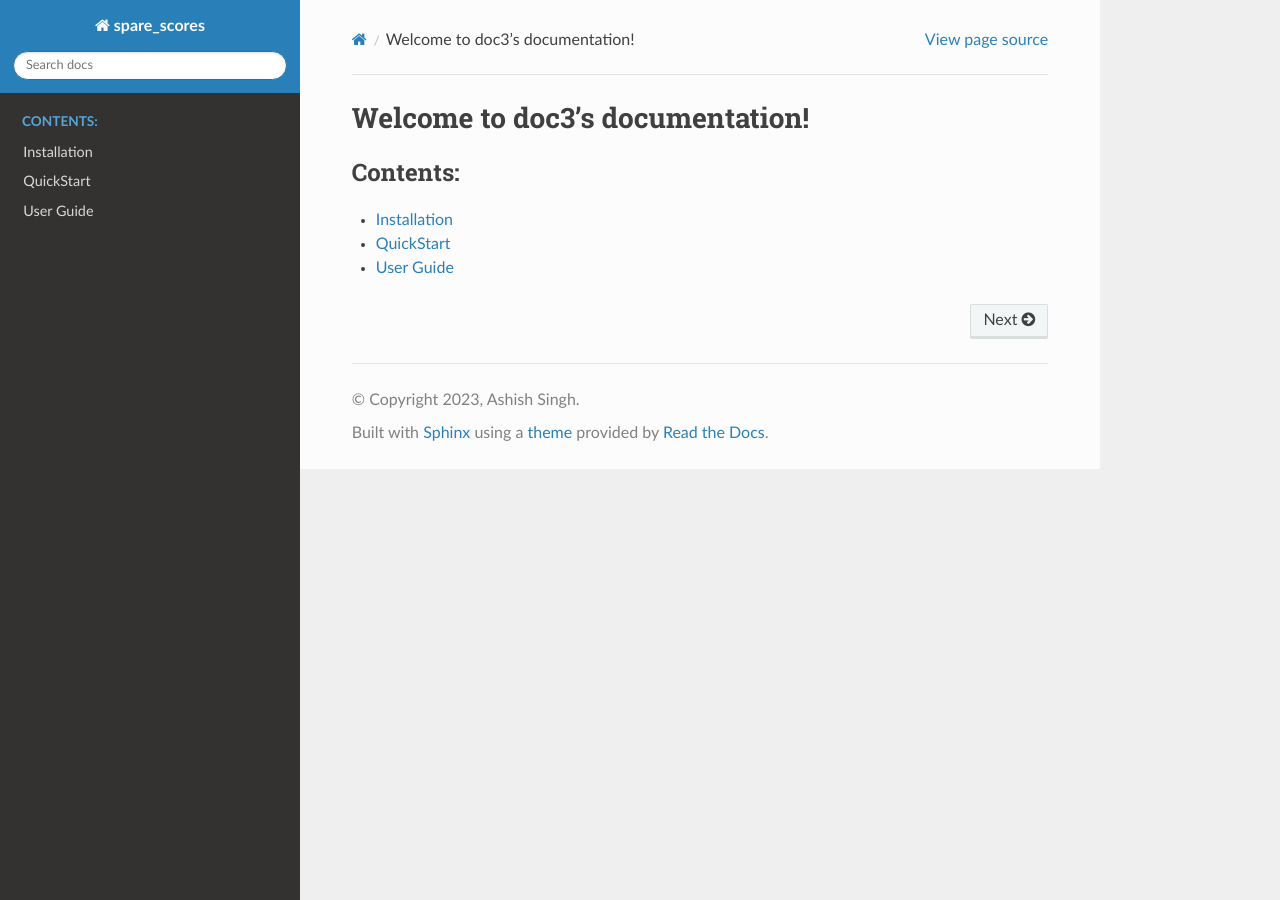
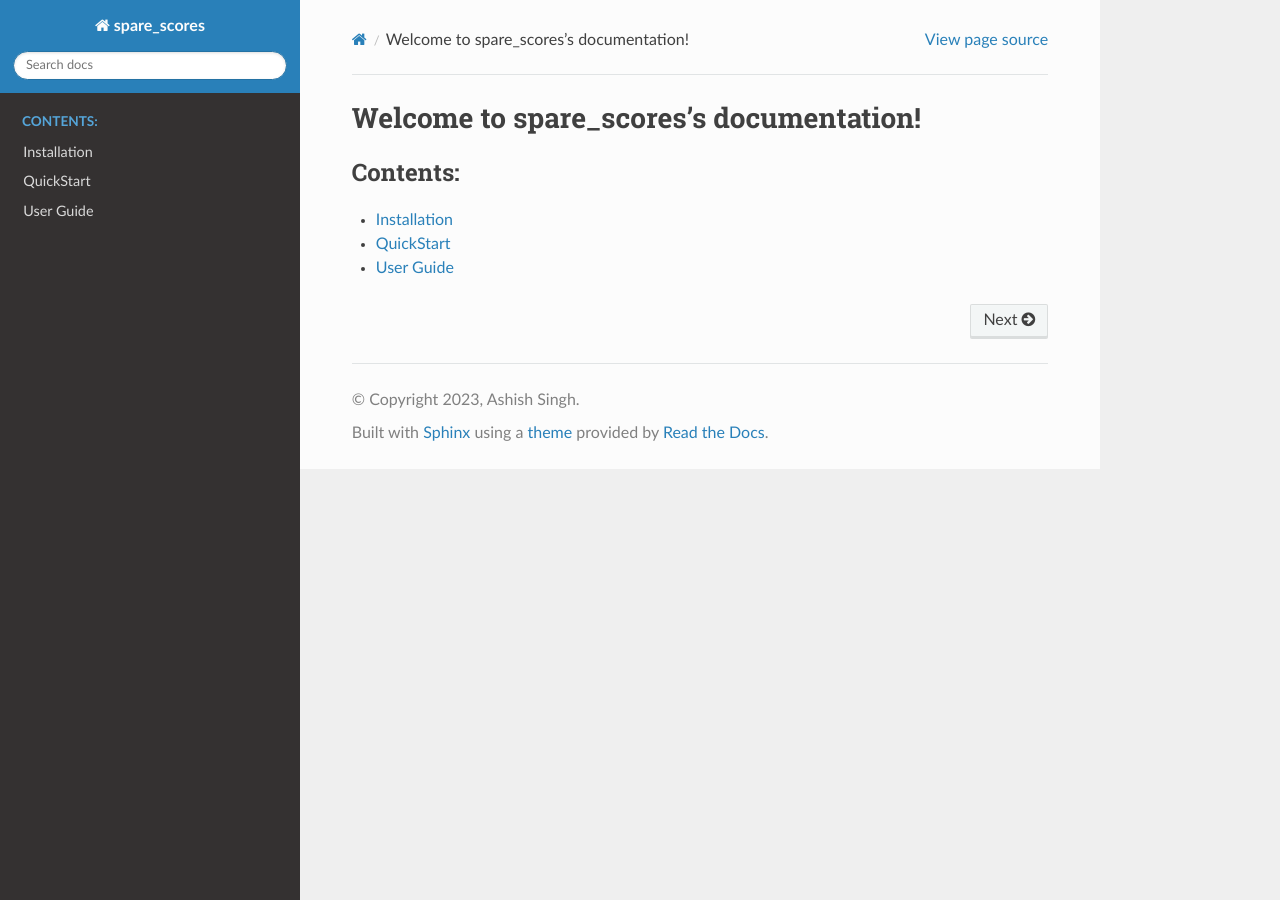
Before and after one commit to CBICA/spare_score, a Sphinx documentation site: the page built from docs/source/index.rst, in a window 1280 px wide. Built offline with Sphinx 7.4.7 and the Read the Docs theme 2.0.0, drawn with Linux system fonts in a browser that asks for light colours.

Commit message:
Modifying title

```diff
--- a/docs/source/index.rst
+++ b/docs/source/index.rst
@@ -1,9 +1,9 @@
-.. doc3 documentation master file, created by
+.. spare_scores documentation master file, created by
    sphinx-quickstart on Fri Mar 10 11:07:19 2023.
    You can adapt this file completely to your liking, but it should at least
    contain the root `toctree` directive.
 
-Welcome to doc3's documentation!
+Welcome to spare_scores's documentation!
 ================================
 
 .. toctree::
```
